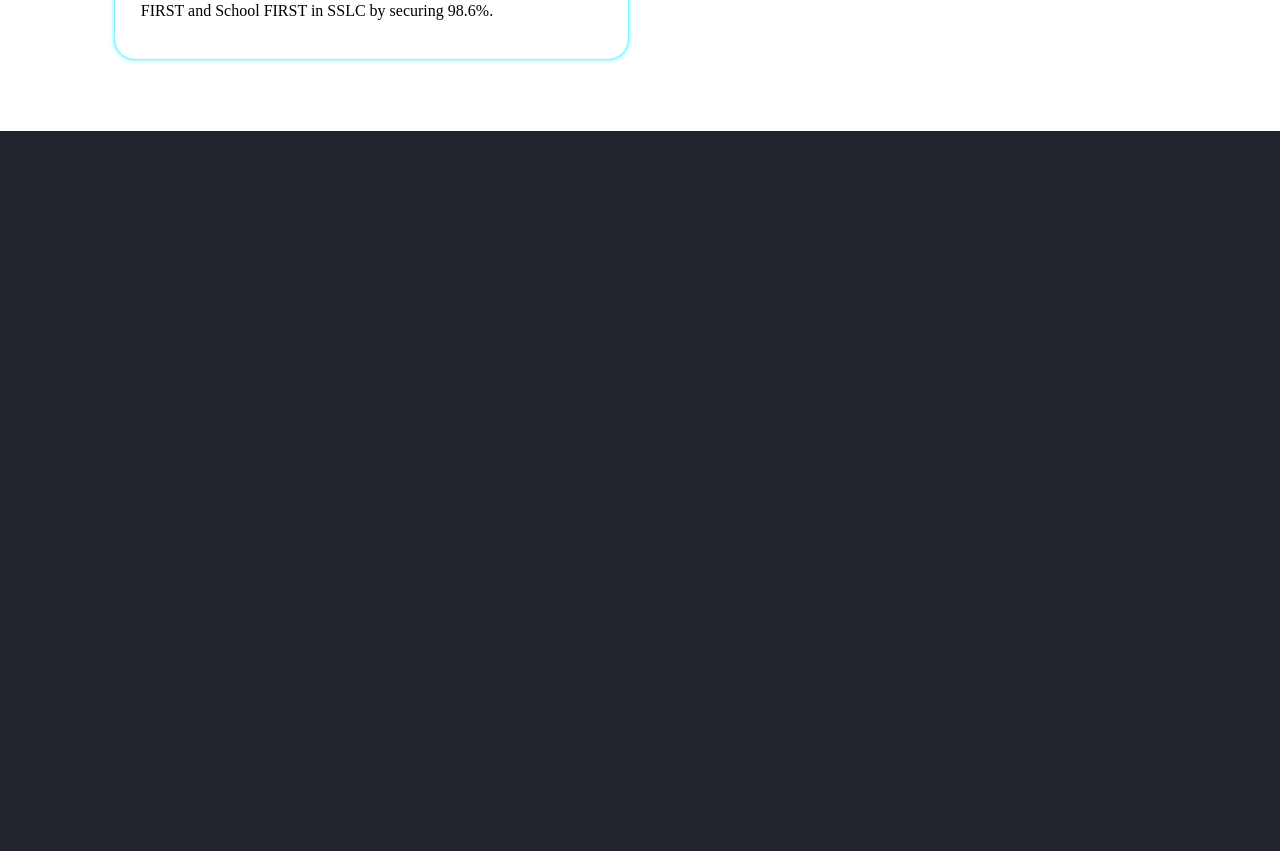
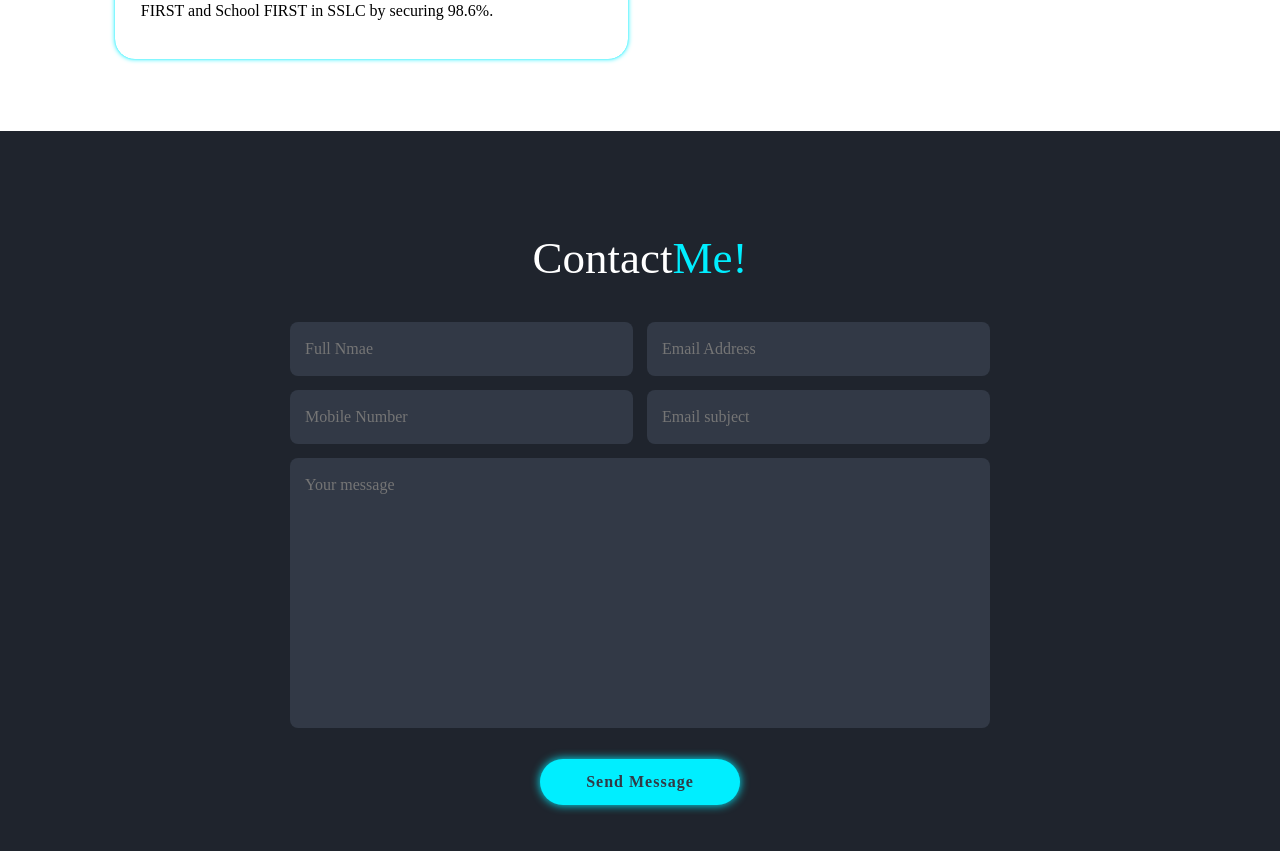
Before and after one commit to prakatesh/Portfolio, a React (Create React App) app: page / in a window 1280 px wide. Shown: the part 3840-4691 px from the top of the page. Before the commit the page ends 3971 px from the top, so only its background shows below. Built offline with nearby package versions, Linux system fonts and the light colour scheme; some icons are missing.

Commit message:
contact ui design completed

```diff
--- a/src/App.js
+++ b/src/App.js
@@ -1,5 +1,6 @@
 
 import About from './component/About';
+import Contact from './component/Contact';
 import Education from './component/Education';
 import Home from './component/Home';
 import Navbar from './component/Navbar';
@@ -15,6 +16,7 @@ function App() {
       <Services/>
       <Work/>
       <Education/>
+      <Contact/>
     </div>
   );
 }
--- /dev/null
+++ b/src/asset/style/contact.css
@@ -0,0 +1,40 @@
+.contact h2{
+    margin-bottom: 3rem;
+}
+
+.contact form{
+    max-width: 70rem;
+    margin: 1rem auto;
+    text-align: center;
+    margin-bottom: 3rem;
+}
+
+.contact form .input-box{
+    display: flex;
+    justify-content: space-between;
+    flex-wrap: wrap;
+}
+
+.contact form .input-box input,
+.contact form textarea{
+    width: 100%;
+    padding: 1.5rem;
+    font-size: 1.6rem;
+    color: #fff;
+    background: #323946;
+    border-radius: .8rem;
+    margin: .7rem 0;
+}
+
+.contact form .input-box input{
+    width: 49%;
+}
+
+.contact form textarea{
+    resize: none;
+}
+
+.contact form .btn{
+    margin-top: 2rem;
+    cursor: pointer;
+}
--- /dev/null
+++ b/src/component/Contact.js
@@ -0,0 +1,25 @@
+import React from 'react'
+import '../asset/style/contact.css'
+function Contact() {
+  return (
+    <div>
+      <section className='contact'>
+        <h2 className='heading'>Contact<span style={{color:"#0ef"}}>Me!</span></h2>
+        <form action="">
+          <div className="input-box">
+            <input type="text" placeholder='Full Nmae' />
+            <input type="text" placeholder='Email Address' />
+          </div>
+          <div className="input-box">
+            <input type="number" placeholder='Mobile Number' />
+            <input type="text" placeholder='Email subject' />
+          </div>
+          <textarea name="" id="" cols="30" rows="10" placeholder='Your message'></textarea>
+          <input type="submit" value="Send Message" className='btn' />
+        </form>
+      </section>
+    </div>
+  )
+}
+
+export default Contact
```
